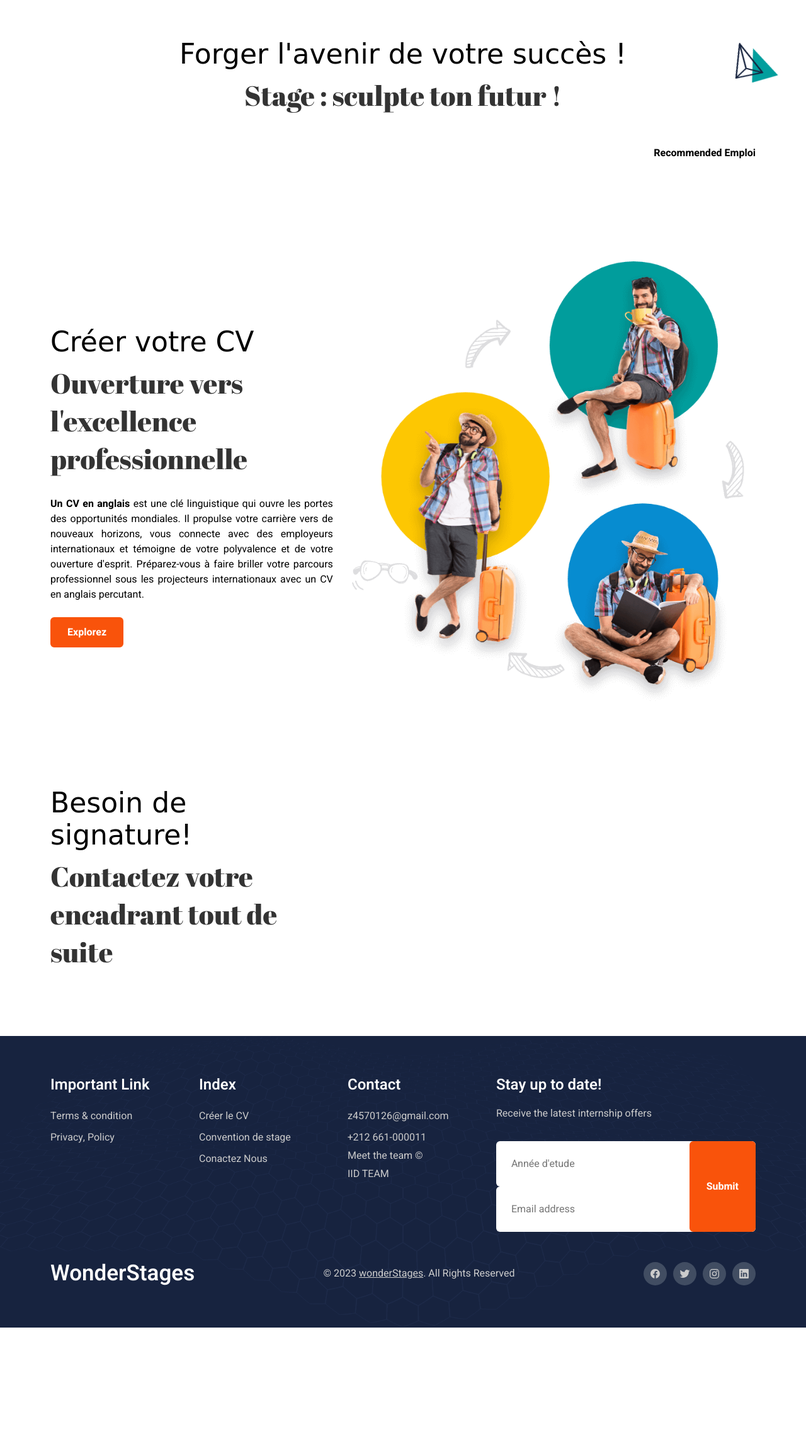
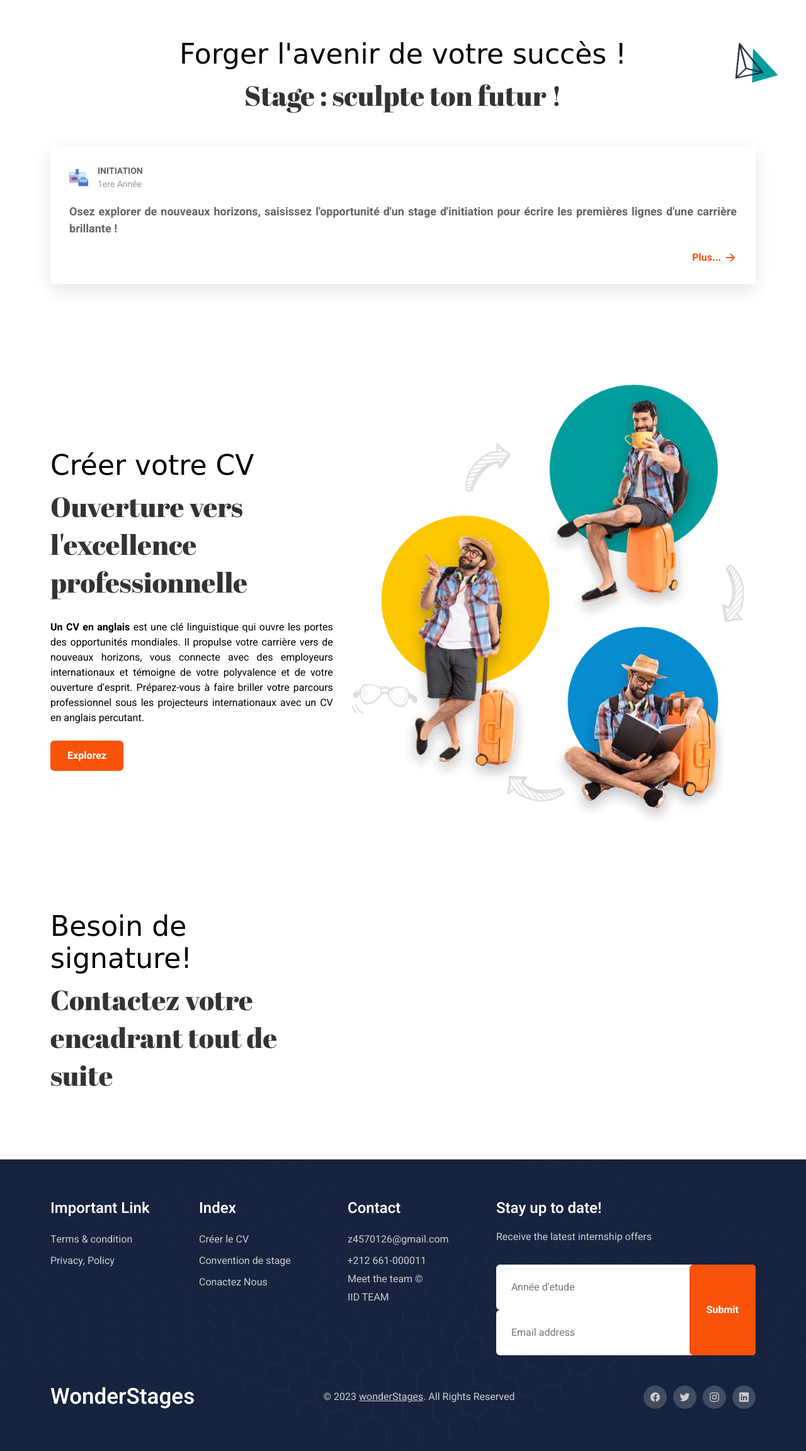
Before and after one commit to abarah/Projet_job_offers, a Flask app: page / in a window 1280 px wide. Shown: the part 92-2396 px from the top of the page at 63% size. Before the commit the page ends 2200 px from the top, so only its background shows below. Run offline with Flask 2, Linux system fonts and the light colour scheme; some web fonts are replaced.

Commit message:
Update index.html

```diff
--- a/templates/index.html
+++ b/templates/index.html
@@ -92,12 +92,42 @@
 
 
 
+                  <li>
+              <div class="blog-card">
+
+                <div class="card-content">
+
+                  <div class="card-wrapper">
+
+                    <div class="author-wrapper">
+                      <figure class="author-avatar">
+                        <img src="../static/images/university.png" width="30" height="30" alt="Jony bristow">
+                      </figure>
+
+                      <div>
+                        <a href="#" class="author-name"><b>INITIATION</b></a>
+
+                        <p class="author-title">1ere Année</p>
+                      </div>
+                    </div>
+
+                  </div>
+
+                  <h3 class="card-title">
+                    <p >
+                      <div style="text-align: justify;">Osez explorer de nouveaux horizons, saisissez l'opportunité d'un stage d'initiation pour écrire les premières lignes d'une carrière brillante !
+                      </div>
+                    </p>
+                  </h3>
+
                   <a href="uploadInit" class="btn-link" name="init">
-                    <button type="button">
-    Recommended Emploi
-  </button>
+                    <span>Plus...</span>
+
+                    <ion-icon name="arrow-forward-outline" aria-hidden="true"></ion-icon>
                   </a>
 
+
+            </li>
                 </div>
 
               </div>
```
